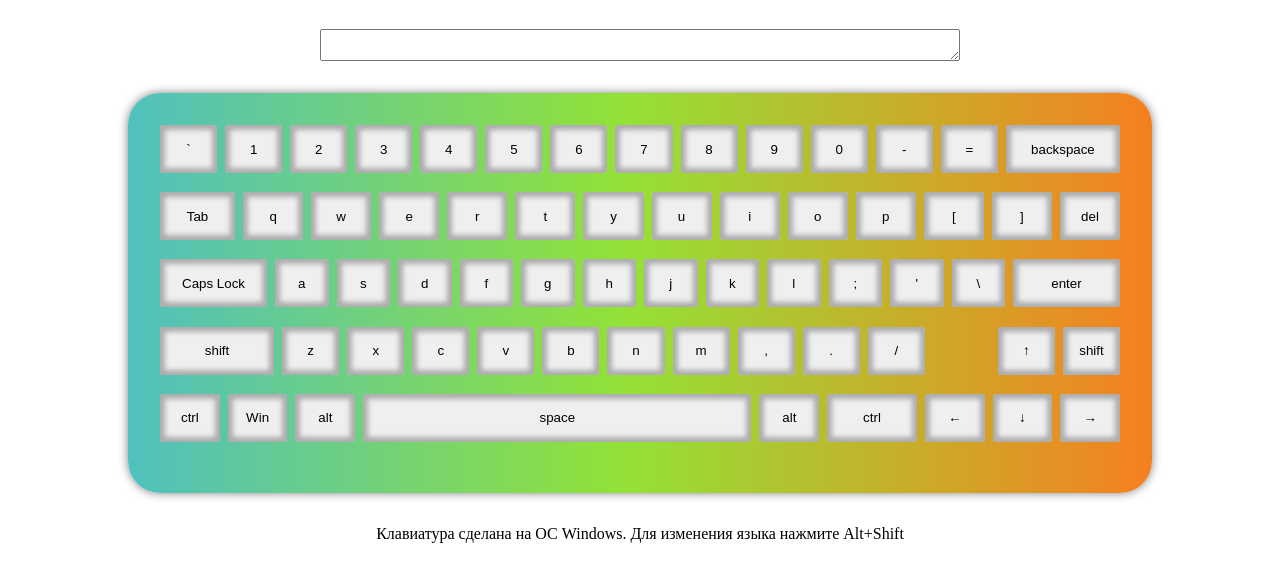
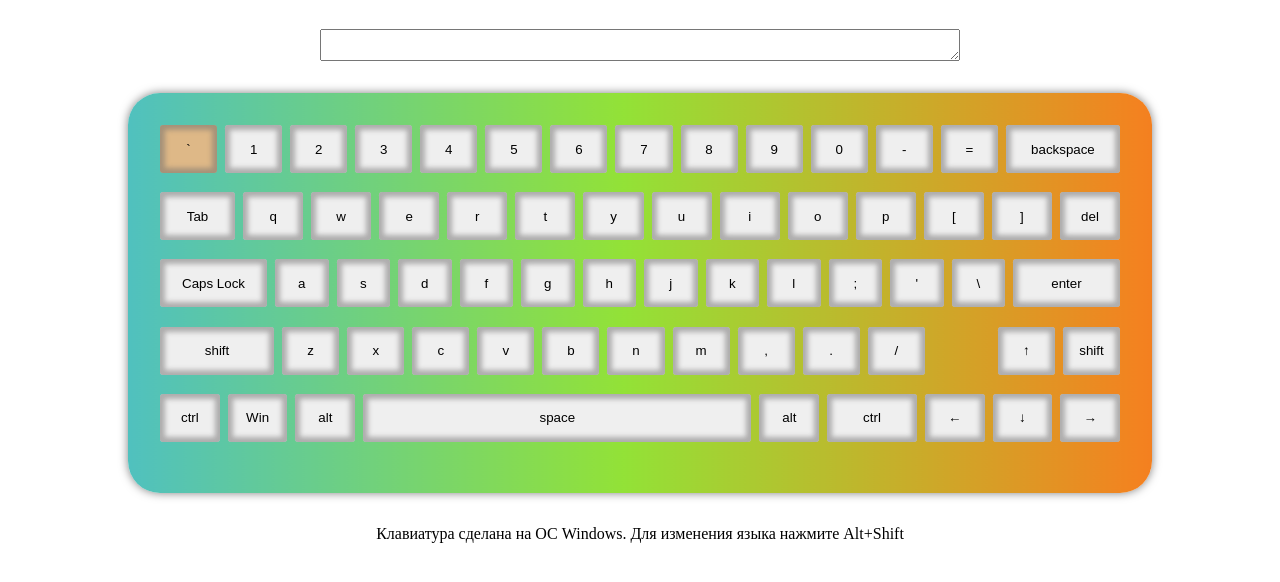
Before and after one commit to KolyaVol/virtual-keyboard-v2, a plain HTML site: page index.html in a window 1280 px wide. In both pictures the pointer is over the button 188 px from the left and 189 px from the top of the page. Shown: the part 40-622 px from the top of the page. Drawn offline with Linux system fonts and the light colour scheme.

Commit message:
feat: add hover effect

```diff
--- a/style.css
+++ b/style.css
@@ -82,12 +82,17 @@
   border-radius: 0.2rem;
   border: none;
   box-shadow: inset 0 0 5px 5px rgba(110, 108, 108, 0.5);
-   transition: 0.5s;
+  transition: 0.5s;
 }
 
 .keyboard__key.active {
   background-color: rgba(221, 211, 211, 0.397);
   box-shadow: inset 0 0 0px 0px rgba(110, 108, 108, 0.5);
+  transition: 0.5s;
+}
+
+.keyboard__key:hover {
+  background-color: burlywood;
   transition: 0.5s;
 }
 
```
